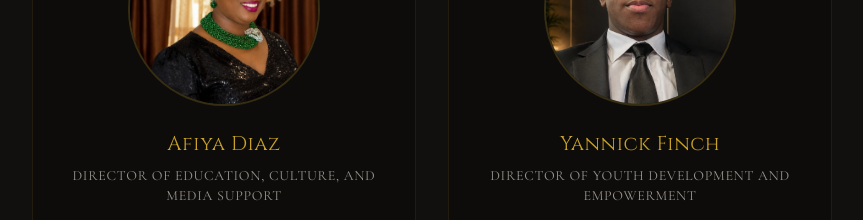
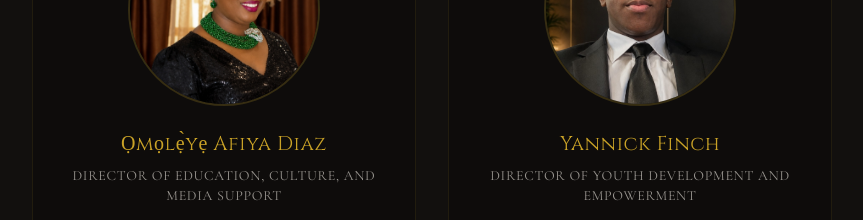
Before and after one commit to jusjojo123/ojuimolefoundation-website, a Next.js app: page / in a window 1280 px wide. Shown: the part 5540-5760 px from the top of the page, without its empty margins (0-863 px from the left). Built offline with nearby package versions, Linux system fonts and the light colour scheme.

Commit message:
feat: update leadership team member name and spiritual heritage description
Updated name for leadership team member and refined spiritual practice description for clarity

```diff
--- a/components/leadership.tsx
+++ b/components/leadership.tsx
@@ -26,7 +26,7 @@ const leadershipTeam = [
     isFramed: true,
   },
   {
-    name: "Afiya Diaz",
+    name: "Ọmọlẹ̀yẹ Afiya Diaz",
     role: "Director of Education, Culture, and Media Support",
     description: "An educator and cultural advocate responsible for educational programs, cultural development initiatives, and supporting media production efforts within the foundation. Plays an active role in storytelling and creative documentation.",
     image: "/images/afiya-diaz.jpg",
--- a/components/spiritual-heritage.tsx
+++ b/components/spiritual-heritage.tsx
@@ -131,7 +131,7 @@ export function SpiritualHeritage() {
               {
                 title: "Ẹbọ Riru",
                 subtitle: "Sacrifice and Offering",
-                description: "The practice of making offerings to maintain balance, show gratitude, and strengthen relationships with spiritual forces.",
+                description: "A traditional spiritual practice of making prescribed offerings to promote balance, gratitude, harmony, and positive transformation in one's life and community.",
               },
             ].map((teaching, i) => (
               <div
```
